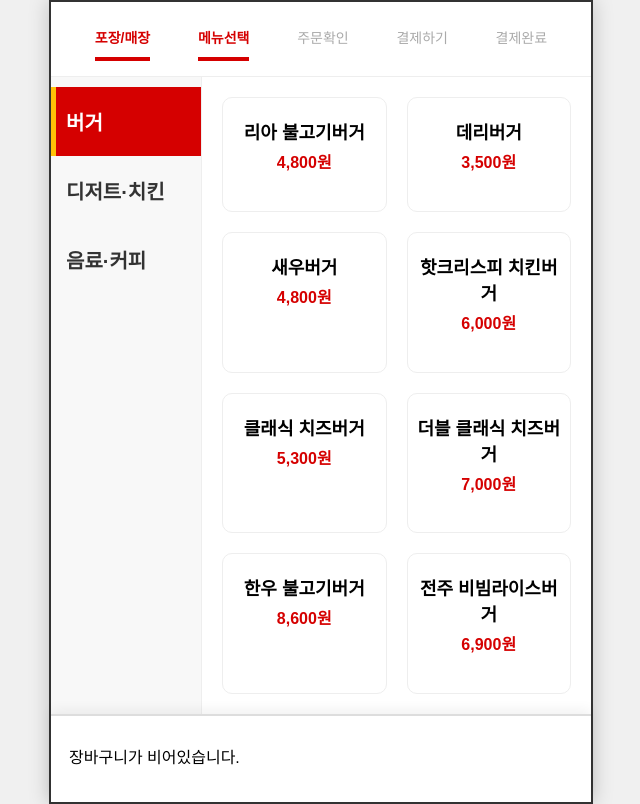
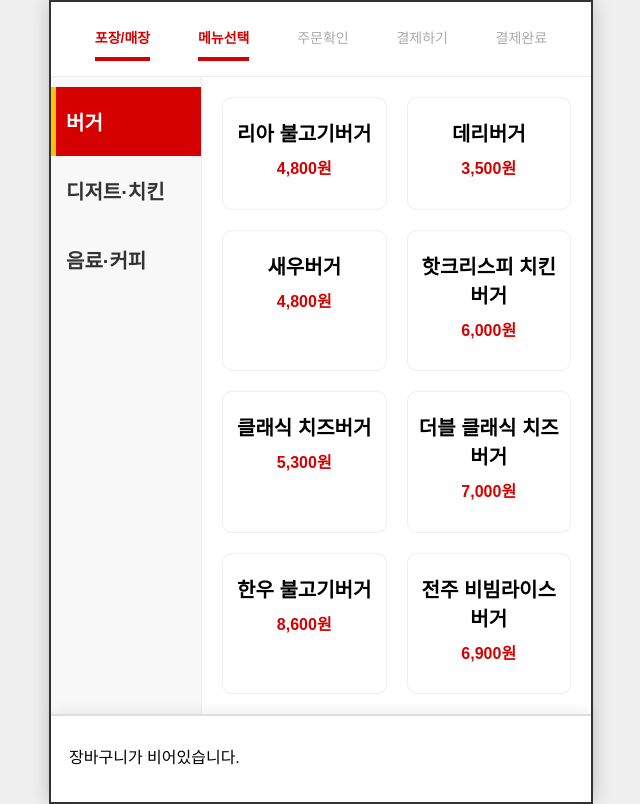
Before and after one commit to rladhEKd/kiosk-ui, a plain HTML site: page index.html in a window 1280 px wide. Both pictures are taken after a click on the button "매장에서 식사". Shown: the whole page, without its empty margins (319-959 px from the left). Drawn offline with Linux system fonts and the light colour scheme.

Commit message:
Update style.css

```diff
--- a/style.css
+++ b/style.css
@@ -207,15 +207,16 @@ body, html {
 }
 
 .item-card .item-name {
-    font-size: 18px;
-    font-weight: bold;
-    margin: 10px 0 5px;
+    font-size: 20px;      /* ← 카테고리와 동일 크기 */
+    font-weight: bold;    /* ← 이미 굵게지만 한번 더 명시 */
+    margin: 10px 0 4px;   /* 아래 여백은 살짝만 두기 */
 }
 
 .item-card .item-price {
     font-size: 16px;
     color: #D50000;
     font-weight: bold;
+    margin-top: 8px;   /* ← 이름과 가격 사이에 여유 주기 */
 }
 
 /* 하단 장바구니 */
```
